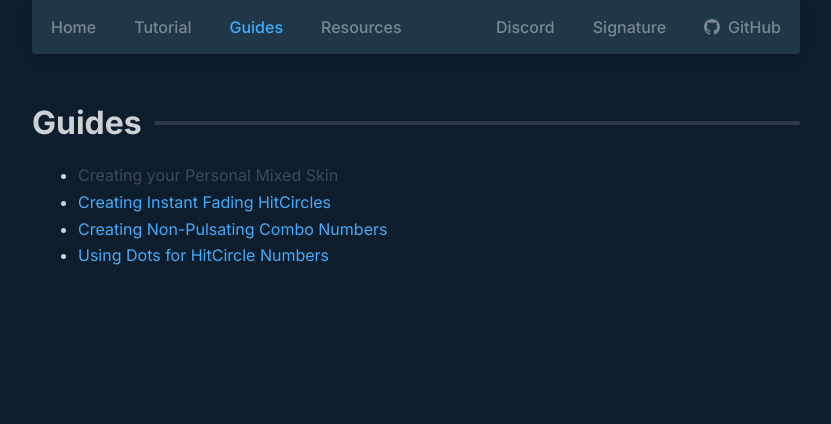
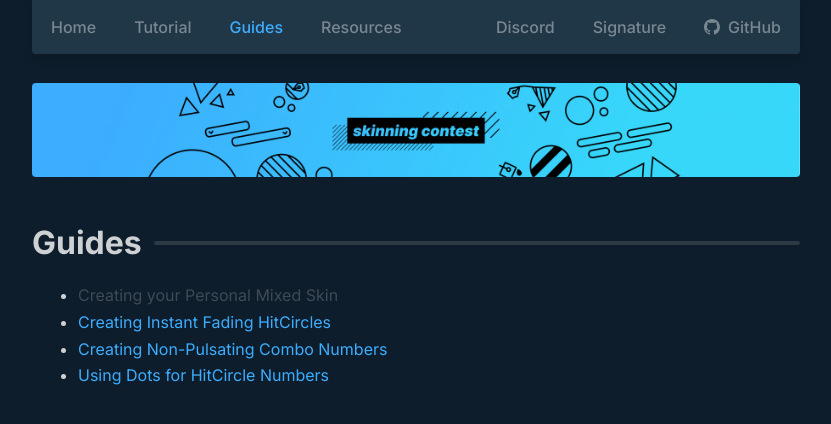
Before and after one commit to RockRoller01/skinninginfo, a Jekyll site: the page built from guides/index.md, in a window 1280 px wide. Shown: the top 424 px of the page, without its empty margins (224-1055 px from the left). Built offline with Jekyll 4.4.1, drawn with Linux system fonts in a browser that asks for light colours.

Commit message:
Add contest banner

```diff
--- a/_config.yml
+++ b/_config.yml
@@ -2,7 +2,7 @@ title: Skinning Tutorial
 
 baseurl: ""
 
-show_notice: false
+show_notice: true
 
 exclude:
     - README.md
--- a/_data/contests.yml
+++ b/_data/contests.yml
@@ -1,4 +1,4 @@
 contest1:
   status: in planning
-  message: <p>this is a contest (probably...)</p>
+  message: <a href="https://osu.ppy.sh/home/news/2021-03-08-skinning-contest-announcement"><img src="/img/announcement_jpg.jpg"></a>
   link: none yet!
--- a/css/main.css
+++ b/css/main.css
@@ -221,14 +221,21 @@ table tr > th:first-child {
 .notice p {
     margin: 0px;
 }
+.notice img {
+    border-radius: 4px;
+    margin: 0px;
+    object-fit: cover;
+}
 
 .notice {
+    display: flex;
+    align-items: center;
     max-width: var(--content-width);
     margin: auto;
-    border: solid 1px var(--divider);
-    background-color: var(--divider);
     border-radius: 4px;
-    padding: 16px;
+    padding: 0px;
+    height: 120px;
+    overflow: hidden;
 }
 
 /* @media queries */
@@ -266,4 +273,9 @@ table tr > th:first-child {
     .navbar_options a:hover {
         color: var(--accent);
     }
+
+    .notice{
+        margin-left: 16px;
+        margin-right: 16px;
+    }
 }
```
Also changed, not shown: img/announcement_jpg.jpg (added).
